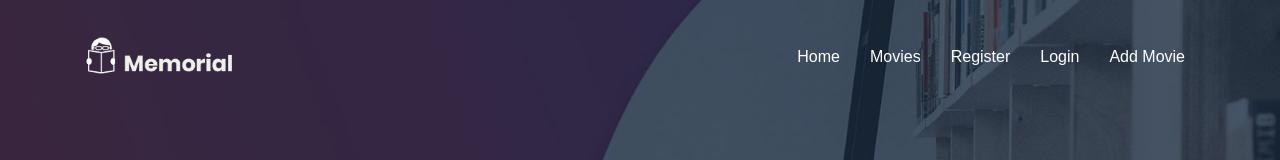
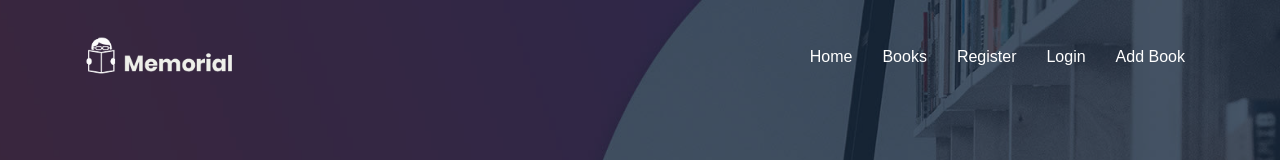
Before and after one commit to dobryyy1992/ReactJS-Final-Project, a React (Vite) app in the folder client/: page / in a window 1280 px wide. Shown: the top 160 px of the page. Built offline with nearby package versions, Linux system fonts and the light colour scheme.

Commit message:
Update header

```diff
--- a/client/src/App.jsx
+++ b/client/src/App.jsx
@@ -1,4 +1,4 @@
-import { Route, Router, Routes } from 'react-router-dom';
+import { Route, Routes } from 'react-router-dom';
 
 import AllBooks from './components/all-books/AllBooks';
 import CreateBook from './components/create-book/CreateBook';
--- a/client/src/components/header/Header.jsx
+++ b/client/src/components/header/Header.jsx
@@ -16,10 +16,10 @@
                     <div className="main-menu hidden-md-down">
                         <nav className="nav">
                             <Link className="link" to="/">Home</Link>
-                            <Link className="link" to="/books">Movies</Link>
+                            <Link className="link" to="/books">Books</Link>
                             <Link className="link" to="/register">Register</Link>
                             <Link className="link" to="/login">Login</Link>
-                            <Link className="link" to="/books/create">Add Movie</Link>
+                            <Link className="link" to="/books/create">Add Book</Link>
                             {/* <Link className="link" to="/logout">Logout</Link> */}
                         </nav>
                     </div>
--- a/client/src/main.jsx
+++ b/client/src/main.jsx
@@ -1,4 +1,3 @@
-import React from 'react';
 import ReactDOM from 'react-dom/client';
 import { BrowserRouter } from 'react-router-dom';
 
```
